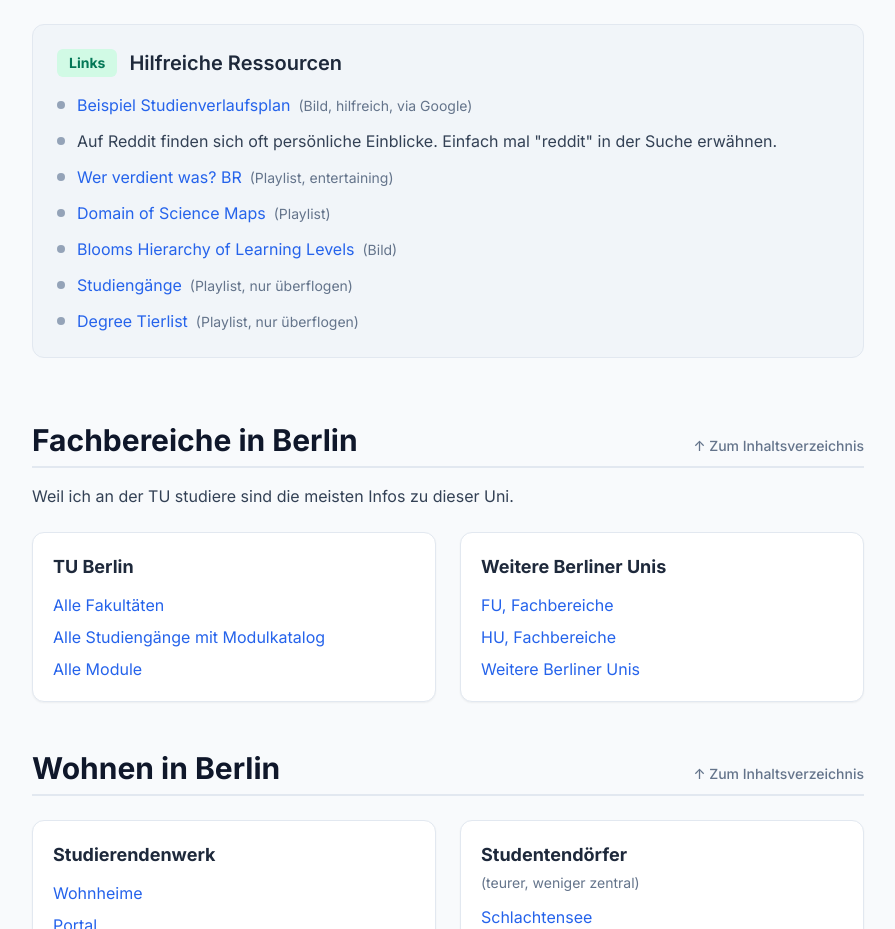
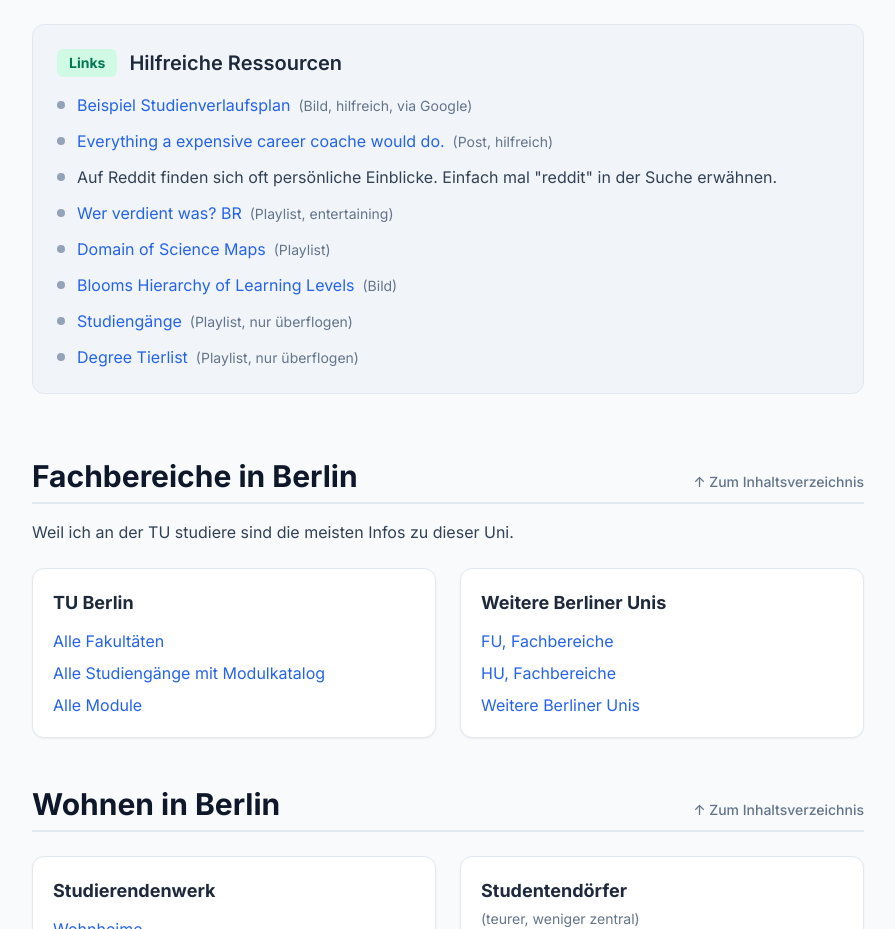
Before and after one commit to Bruno-Ignaz/www.ignaz.dev, a website: page src/files/Studienwahl Simon.html in a window 1280 px wide. Shown: the part 8080-9009 px from the top of the page, without its empty margins (192-1087 px from the left). Drawn offline with nearby package versions, Linux system fonts and the light colour scheme.

Commit message:
[page/Studienratgeber] add link to everything a career coach would do

```diff
--- a/src/files/Studienwahl Simon.html
+++ b/src/files/Studienwahl Simon.html
@@ -611,6 +611,18 @@ body {
             <li class="flex items-start">
               <span class="w-2 h-2 bg-slate-400 rounded-full shrink-0 mr-3 mt-2">
               </span>
+              <div class="flex flex-col sm:flex-row sm:items-baseline gap-y-0.5 sm:gap-x-2">
+                <a href="https://www.reddit.com/r/findapath/comments/1jb53fz/my_parents_hired_an_expensive_career_coach_for_me/" target="_blank" class="text-blue-600 hover:text-blue-800 hover:underline">
+                  Everything a expensive career coache would do.
+                </a>
+                <span class="text-sm text-slate-500">
+                  (Post, hilfreich)
+                </span>
+              </div>
+            </li>
+            <li class="flex items-start">
+              <span class="w-2 h-2 bg-slate-400 rounded-full shrink-0 mr-3 mt-2">
+              </span>
               <span>
                 Auf Reddit finden sich oft persönliche Einblicke. Einfach mal "reddit" in der Suche erwähnen.
               </span>
```
Also changed, not shown: src/components/entries.comp.html (+2 -2 lines).
